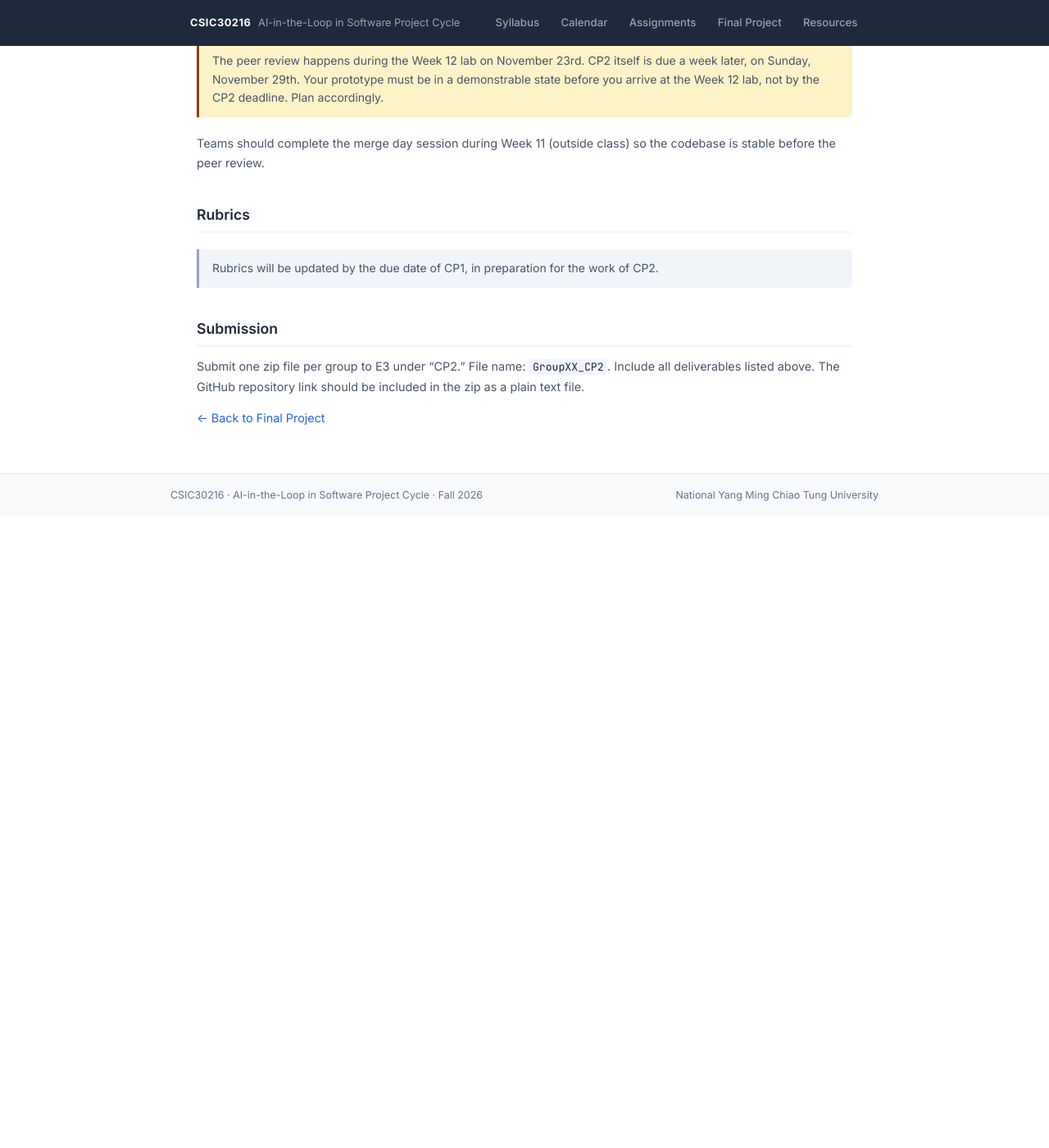
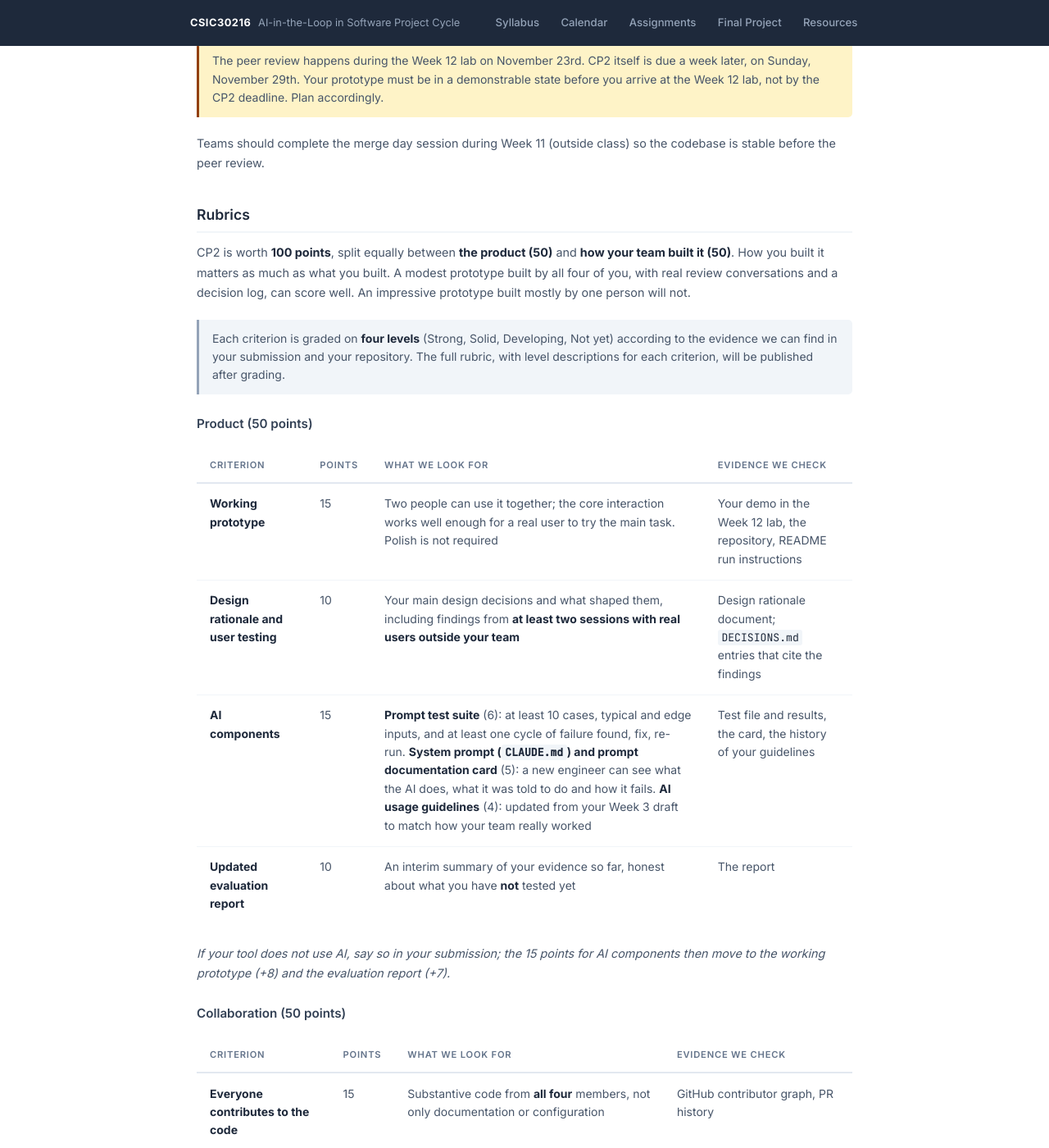
Before and after one commit to dwnnis/csic30216-fall26, a Jekyll site: the page built from pages/project/cp2.html, in a window 1280 px wide and 1400 px high, scrolled down 1373 px. Shown: the whole window at 82% size. Built offline with Jekyll 4.4.1, drawn with Linux system fonts in a browser that asks for light colours; before the commit the page ends 2003 px from its top, so only the background shows below that; some of the changed text lies outside the part shown.

Commit message:
cp2 update

```diff
--- a/pages/project/cp2.html
+++ b/pages/project/cp2.html
@@ -67,9 +67,110 @@ permalink: /project/cp2/
 </p>
 
 <h2>Rubrics</h2>
+<p>
+  CP2 is worth <strong>100 points</strong>, split equally between <strong>the product (50)</strong>
+  and <strong>how your team built it (50)</strong>. How you built it matters as much as what you
+  built. A modest prototype built by all four of you, with real review conversations and a
+  decision log, can score well. An impressive prototype built mostly by one person will not.
+</p>
 <div class="callout note">
-  Rubrics will be updated by the due date of CP1, in preparation for the work of CP2.
+  Each criterion is graded on <strong>four levels</strong> (Strong, Solid, Developing, Not yet)
+  according to the evidence we can find in your submission and your repository. The full rubric,
+  with level descriptions for each criterion, will be published after grading.
 </div>
+
+<h3>Product (50 points)</h3>
+<div class="table-scroll">
+<table class="grading-table">
+  <thead>
+    <tr><th>Criterion</th><th>Points</th><th>What we look for</th><th>Evidence we check</th></tr>
+  </thead>
+  <tbody>
+    <tr>
+      <td><strong>Working prototype</strong></td>
+      <td>15</td>
+      <td>Two people can use it together; the core interaction works well enough for a real user to try the main task. Polish is not required</td>
+      <td>Your demo in the Week 12 lab, the repository, README run instructions</td>
+    </tr>
+    <tr>
+      <td><strong>Design rationale and user testing</strong></td>
+      <td>10</td>
+      <td>Your main design decisions and what shaped them, including findings from <strong>at least two sessions with real users outside your team</strong></td>
+      <td>Design rationale document; <code>DECISIONS.md</code> entries that cite the findings</td>
+    </tr>
+    <tr>
+      <td><strong>AI components</strong></td>
+      <td>15</td>
+      <td><strong>Prompt test suite</strong> (6): at least 10 cases, typical and edge inputs, and at least one cycle of failure found, fix, re-run. <strong>System prompt (<code>CLAUDE.md</code>) and prompt documentation card</strong> (5): a new engineer can see what the AI does, what it was told to do and how it fails. <strong>AI usage guidelines</strong> (4): updated from your Week 3 draft to match how your team really worked</td>
+      <td>Test file and results, the card, the history of your guidelines</td>
+    </tr>
+    <tr>
+      <td><strong>Updated evaluation report</strong></td>
+      <td>10</td>
+      <td>An interim summary of your evidence so far, honest about what you have <strong>not</strong> tested yet</td>
+      <td>The report</td>
+    </tr>
+  </tbody>
+</table>
+</div>
+<p>
+  <em>If your tool does not use AI, say so in your submission; the 15 points for AI components
+  then move to the working prototype (+8) and the evaluation report (+7).</em>
+</p>
+
+<h3>Collaboration (50 points)</h3>
+<div class="table-scroll">
+<table class="grading-table">
+  <thead>
+    <tr><th>Criterion</th><th>Points</th><th>What we look for</th><th>Evidence we check</th></tr>
+  </thead>
+  <tbody>
+    <tr>
+      <td><strong>Everyone contributes to the code</strong></td>
+      <td>15</td>
+      <td>Substantive code from <strong>all four</strong> members, not only documentation or configuration</td>
+      <td>GitHub contributor graph, PR history</td>
+    </tr>
+    <tr>
+      <td><strong>Review quality and the code steward role</strong></td>
+      <td>15</td>
+      <td>Stewards read the PR and say something real: a question, a concern or a specific suggestion. &ldquo;Looks good to me&rdquo; on its own does not count</td>
+      <td>PR comments, steward records and handoff notes in <code>DECISIONS.md</code></td>
+    </tr>
+    <tr>
+      <td><strong><code>DECISIONS.md</code></strong></td>
+      <td>10</td>
+      <td>A log of real decisions: what was chosen, what was rejected, who led it, kept up as you went</td>
+      <td><code>DECISIONS.md</code> compared with the PR history and commit dates</td>
+    </tr>
+    <tr>
+      <td><strong>Team sessions</strong></td>
+      <td>10</td>
+      <td>The walking skeleton and merge day happened, all four took part, and you recorded what you learned. We grade that the sessions took place and how honestly you reflected, not how impressive the output was</td>
+      <td>Walking skeleton worksheet and merged PR; merge-plan entry in <code>DECISIONS.md</code>; a clean, running <code>main</code></td>
+    </tr>
+  </tbody>
+</table>
+</div>
+
+<h3>Minimums for Every Student</h3>
+<p>Each of you, individually, needs by CP2:</p>
+<ul>
+  <li>at least <strong>2 merged pull requests with substantive code</strong></li>
+  <li>at least <strong>2 pull-request approvals as code steward</strong>, each with at least one substantive comment</li>
+  <li>to have been the <strong>code steward at least once</strong>, recorded in <code>DECISIONS.md</code></li>
+</ul>
+<p>
+  These are checked for each person against the contributor graph, PR history and
+  <code>DECISIONS.md</code>.
+</p>
+
+<h3>What to Keep in Mind</h3>
+<ul>
+  <li><strong>We grade evidence, not claims.</strong> If something happened but left no trace (a review done out loud, a decision made in a chat), write it down in the PR or <code>DECISIONS.md</code>.</li>
+  <li><strong>Small and shared beats big and solo.</strong> A smaller prototype that all four of you understand is a better CP2 than a bigger one only one person can explain.</li>
+  <li><strong>Be honest about gaps.</strong> Saying clearly what is untested, unfinished or not working costs you nothing, and is part of what we look for in the evaluation report.</li>
+</ul>
 
 <h2>Submission</h2>
 <p>
```
Also changed, not shown: _data/deadlines.yml (+4 -4 lines), cp2_grading_overview.md (added, +48 -0 lines).
